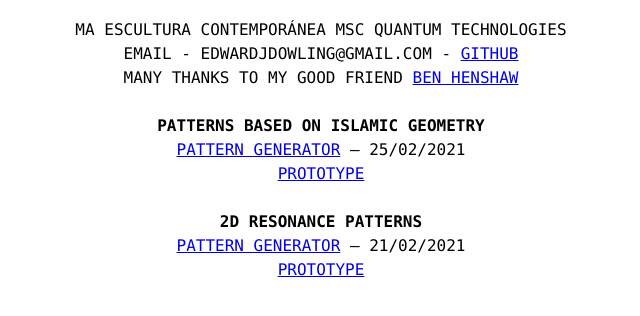
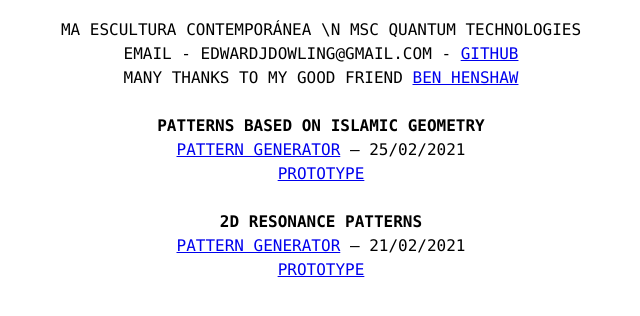
Before and after one commit to ejdowling/dowling, a plain HTML site: page index.html in a window 1280 px wide. Shown: the part 74-390 px from the top of the page, without its empty margins (319-959 px from the left). Drawn offline with Linux system fonts and the light colour scheme.

Commit message:
Update index.html

```diff
--- a/index.html
+++ b/index.html
@@ -25,7 +25,7 @@ a {color: 0;}
 <body>
     <div id="wrapper">
     <h1> EDWARD DOWLING</h1>
-MA Escultura Contemporánea
+MA Escultura Contemporánea \n
 MSc Quantum Technologies
 <br>
 Email - edwardjdowling@gmail.com - <a href="https://github.com/ejdowling" target="_blank"> GitHub</a>
```
